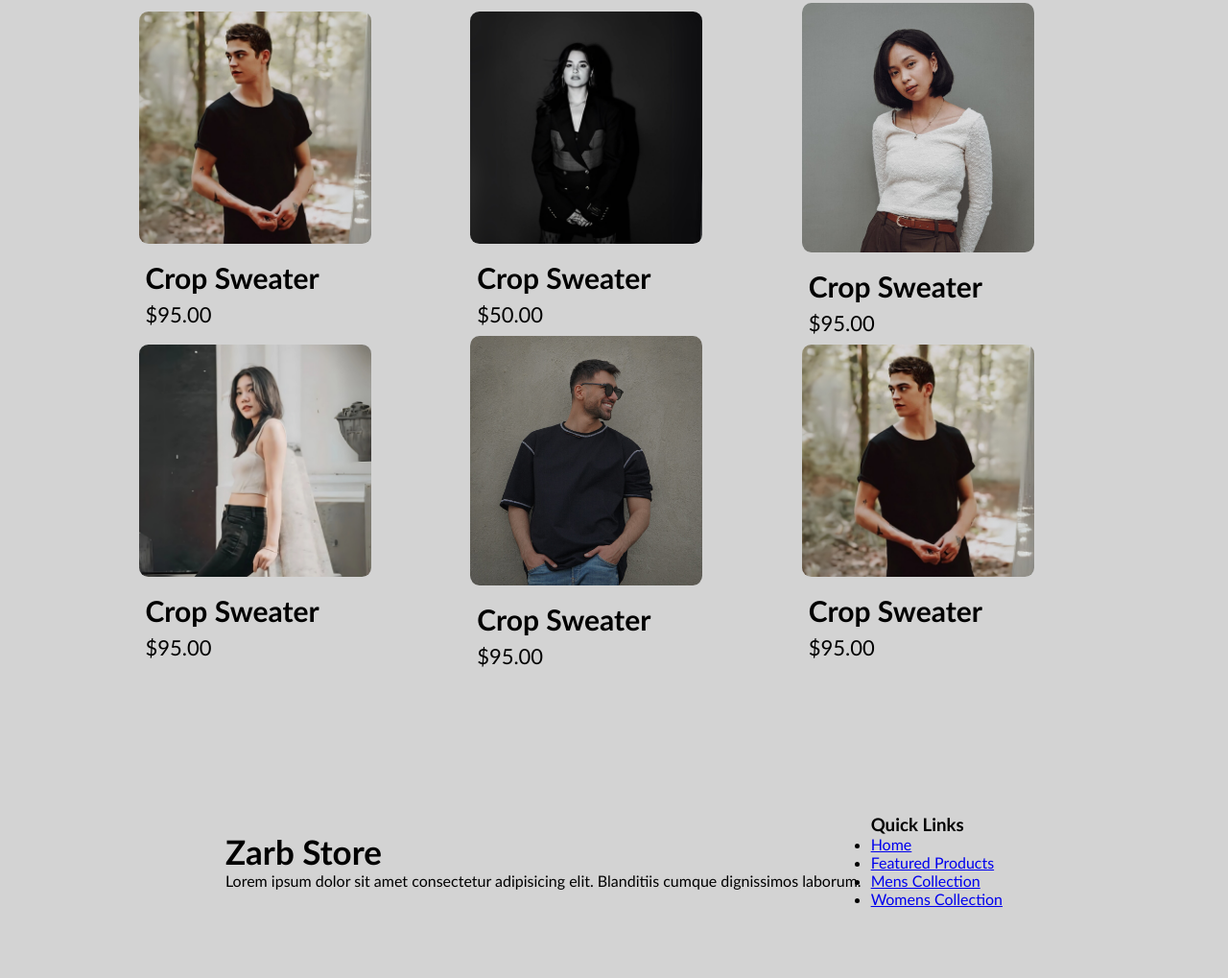
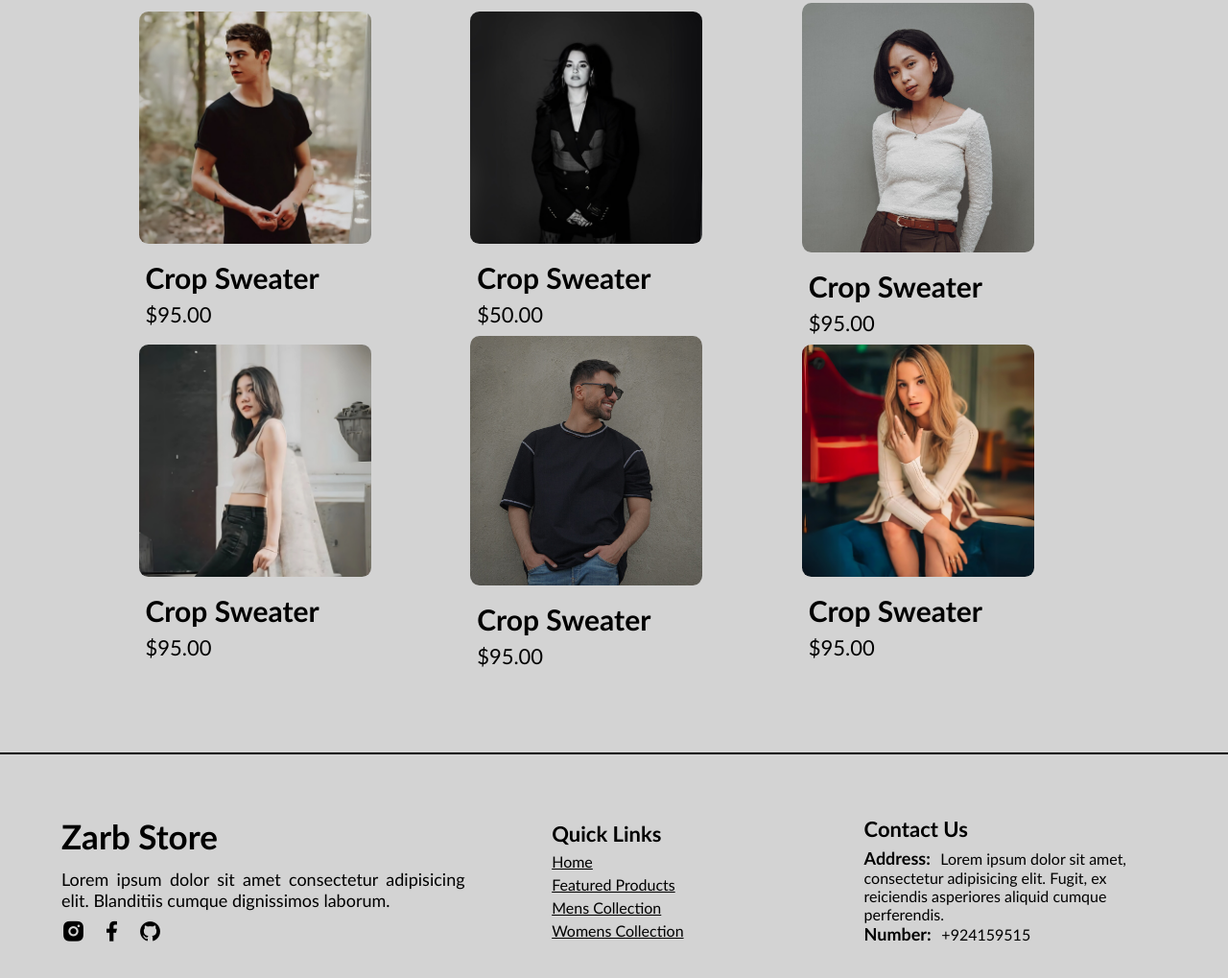
Before and after one commit to mirza-zain/E-Commerce-Prac, a plain HTML site: page index.html in a window 1280 px wide. Shown: the part 1638-2657 px from the top of the page at 96% size. Drawn offline with nearby package versions, Linux system fonts and the light colour scheme.

Commit message:
Landing Page Done

```diff
--- a/index.html
+++ b/index.html
@@ -113,7 +113,7 @@
                     <p><a id="b2">Add to Cart</a></p>
                 </div>
                 <div class="buyPro">
-                    <img src="./public/bannerImg4.jpg" alt="" />
+                    <img src="./public/bannerImg6.jpg" alt="" />
                     <h3>Crop Sweater</h3>
                     <p><a id="b1">$95.00</a></p>
                     <p><a id="b2">Add to Cart</a></p>
@@ -125,9 +125,14 @@
         <div id="footer-left">
             <h1>Zarb Store</h1>
             <p>Lorem ipsum dolor sit amet consectetur adipisicing elit. Blanditiis cumque dignissimos laborum.</p>
+            <ul id="socialLinks">
+                <li><i class="ri-instagram-fill"></i></li>
+                <li><i class="ri-facebook-fill"></i></li>
+                <li><i class="ri-github-fill"></i></li>
+            </ul>
         </div>
-        <div id="footer-right">
-            <h3>Quick Links</h3>
+        <div id="footer-bottom">
+            <h3 class="headThree">Quick Links</h3>
             <ul id="footer-links">
                 <li><a href="#">Home</a></li>
                 <li><a href="#">Featured Products</a></li>
@@ -135,6 +140,14 @@
                 <li><a href="#">Womens Collection</a></li>
             </ul>
         </div>
+        <div id="footer-right">
+            <h3 class="headThree">Contact Us</h3>
+            <span class="foothead" >Address:</span>
+            <span>Lorem ipsum dolor sit amet, consectetur adipisicing elit. Fugit, ex reiciendis asperiores aliquid cumque perferendis.</span>
+            <br />
+            <span class="foothead">Number: </span>
+            <span>+924159515</span>
+        </div>
     </footer>
 </body>
 </html>
--- a/style.css
+++ b/style.css
@@ -248,12 +248,77 @@ body {
 footer {
     width: 100%;
     display: flex;
-    justify-content: center;
+    justify-content: space-between;
     align-items: center;
     gap: 10px;
     padding: 5%;
+    border-top: 2px solid black;
 }
 
-footer #footer-left h1{
+#footer-left {
+    width: 40%;
+}
+
+#footer-left h1{
     font-size: 35px;
+    margin-bottom: 3%;
 }
+
+#footer-left p {
+    font-size: 18px;
+    text-align: justify ;
+}
+
+#footer-left #socialLinks {
+    display: flex;
+    justify-content: start;
+    align-items: center;
+    gap: 15px;
+    list-style: none;
+    margin-top: 2%;
+}
+
+#socialLinks i {
+    font-size: 25px;
+}
+
+#socialLinks i:hover {
+    color: dodgerblue;
+}
+
+#footer-bottom {
+    width: 30%;
+    margin-left: 7%;
+}
+
+.headThree {
+    font-size: 22px;
+    margin-bottom: 2%;
+}
+
+.foothead {
+    font-size: 18px;
+    font-weight: 600;
+    margin-right: 2%;
+}
+
+#footer-bottom  #footer-links {
+    display: flex;
+    justify-content: start;
+    align-items: start;
+    flex-direction: column;
+    list-style: none;
+    gap: 5px
+}
+
+#footer-links a {
+    color: black;
+}
+
+#footer-links a:hover {
+    color: dodgerblue;
+}
+
+#footer-right {
+    width: 30%;
+}
```
Also changed, not shown: public/bannerImg6.jpg (added).
